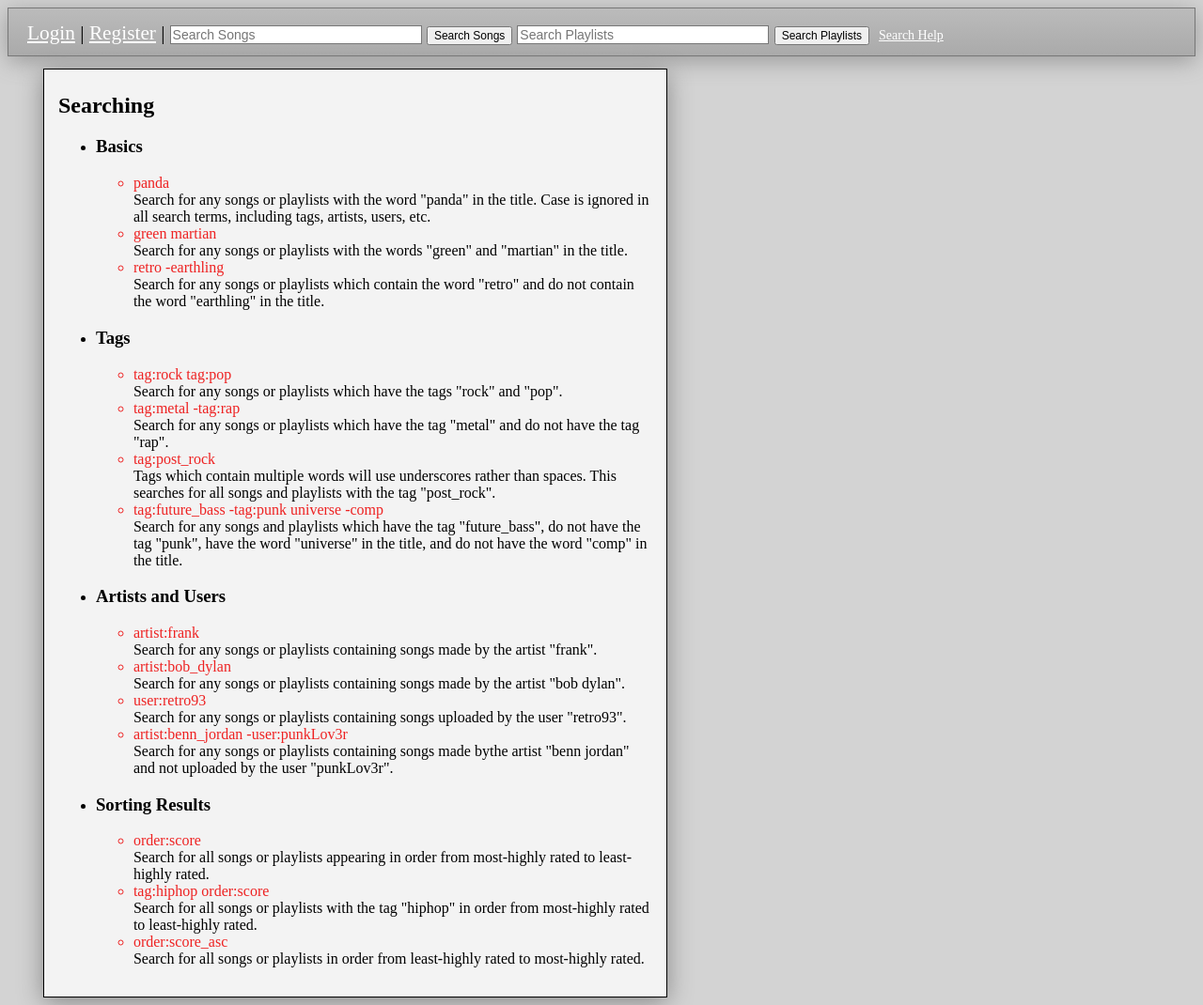
After one commit to ThomasGagne/team2-ups-cs455, a PHP site: page /searchHelp.php in a window 1280 px wide. The commit adds this page. Shown: the whole page at 94% size. Run offline with PHP 8.4, Linux system fonts and the light colour scheme.

Commit message:
Modified the header to have search bars for searching songs and playlists. Currently, there is no functionality in them.
Added a /searchHelp.php page which lists some examples of how the search engine is intended to be used.

```diff
--- a/css/basic.css
+++ b/css/basic.css
@@ -42,6 +42,22 @@ body {
 .headerUsername {
   line-height: 52px;
   padding-left: 20px;
+  float:left;
+}
+
+.headerSearch {
+  border: 1px solid rgb(119, 119, 119);
+  font-size: 14px;
+}
+
+.headerSearchContainer {
+  float: left;
+  padding-top: 14px;
+  padding-left: 5px;
+}
+
+.searchExample {
+  color: #e22;
 }
 
 noscript {
--- a/header.php
+++ b/header.php
@@ -11,6 +11,21 @@
                 echo '<a href="/register.php">Register</a>';
             }
             ?>
+            |
+        </span>
+        <span>
+            <form class="headerSearchContainer" action="searchSongs.php">
+                <input type="text" name="searchSongs" class="headerSearch" placeholder="Search Songs" size="30"/>
+                <input type="submit" style="font-size: 12px;" value="Search Songs">
+            </form>
+        </span>
+        <span>
+            <form class="headerSearchContainer" action="searchPlaylists.php">
+                <input type="text" name="searchPlaylists" class="headerSearch" placeholder="Search Playlists" size="30"/>
+                <input type="submit" style="font-size: 12px;" value="Search Playlists">
+            </form>
+        <span class="headerUsername">
+            <a href="searchHelp.php" style="font-size: 14px; margin-left: -10px;">Search Help</a>
         </span>
     </div>
 </header>
--- /dev/null
+++ b/searchHelp.php
@@ -0,0 +1,70 @@
+<?php
+if (session_status() == PHP_SESSION_NONE) {
+   session_start();
+}
+
+require "generalFunctions.php";
+?>
+<!DOCTYPE html>
+<html>
+    <head>
+        <meta charset="UTF-8">
+        <title>Team2</title>
+        <link rel="stylesheet" type="text/css" href="css/basic.css">
+    </head>
+    <body>
+
+        <?php include("header.php"); ?>
+        <?php include("noscript.html"); ?>
+
+        <div class="content">
+            <h2>Searching</h2>
+            <ul>
+                <li><h3>Basics</h3></li>
+                <ul>
+                    <li class="searchExample">panda</li>
+                    Search for any songs or playlists with the word "panda" in the title. Case is ignored in all search terms, including tags, artists, users, etc.
+                    <li class="searchExample">green martian </li>
+                    Search for any songs or playlists with the words "green" and "martian" in the title.
+                    <li class="searchExample">retro -earthling</li>
+                    Search for any songs or playlists which contain the word "retro" and do not contain the word "earthling" in the title.
+                    <!-- Not sure if this will be implemented -->
+                    <!-- <li class="searchExample">~red ~blue</li> -->
+                    <!-- Search for any songs or playlists which contain either the word "red" or the word "blue" in the title. May not work well with other tags. -->
+                </ul>
+                <li><h3>Tags</h3></li>
+                <ul>
+                    <li class="searchExample">tag:rock tag:pop</li>
+                    Search for any songs or playlists which have the tags "rock" and "pop".
+                    <li class="searchExample">tag:metal -tag:rap</li>
+                    Search for any songs or playlists which have the tag "metal" and do not have the tag "rap".
+                    <li class="searchExample">tag:post_rock</li>
+                    Tags which contain multiple words will use underscores rather than spaces. This searches for all songs and playlists with the tag "post_rock".
+                    <li class="searchExample">tag:future_bass -tag:punk universe -comp</li>
+                    Search for any songs and playlists which have the tag "future_bass", do not have the tag "punk", have the word "universe" in the title, and do not have the word "comp" in the title.
+                </ul>
+                <li><h3>Artists and Users</h3></li>
+                <ul>
+                    <li class="searchExample">artist:frank</li>
+                    Search for any songs or playlists containing songs made by the artist "frank".
+                    <li class="searchExample">artist:bob_dylan</li>
+                    Search for any songs or playlists containing songs made by the artist "bob dylan".
+                    <li class="searchExample">user:retro93</li>
+                    Search for any songs or playlists containing songs uploaded by the user "retro93".
+                    <li class="searchExample">artist:benn_jordan -user:punkLov3r</li>
+                    Search for any songs or playlists containing songs made bythe artist "benn jordan" and not uploaded by the user "punkLov3r".
+                </ul>
+                <li><h3>Sorting Results</h3></li>
+                <ul>
+                    <li class="searchExample">order:score</li>
+                    Search for all songs or playlists appearing in order from most-highly rated to least-highly rated.
+                    <li class="searchExample">tag:hiphop order:score</li>
+                    Search for all songs or playlists with the tag "hiphop" in order from most-highly rated to least-highly rated.
+                    <li class="searchExample">order:score_asc</li>
+                    Search for all songs or playlists in order from least-highly rated to most-highly rated.
+                </ul>
+            </ul>
+        </div>
+
+    </body>
+</html>
```
